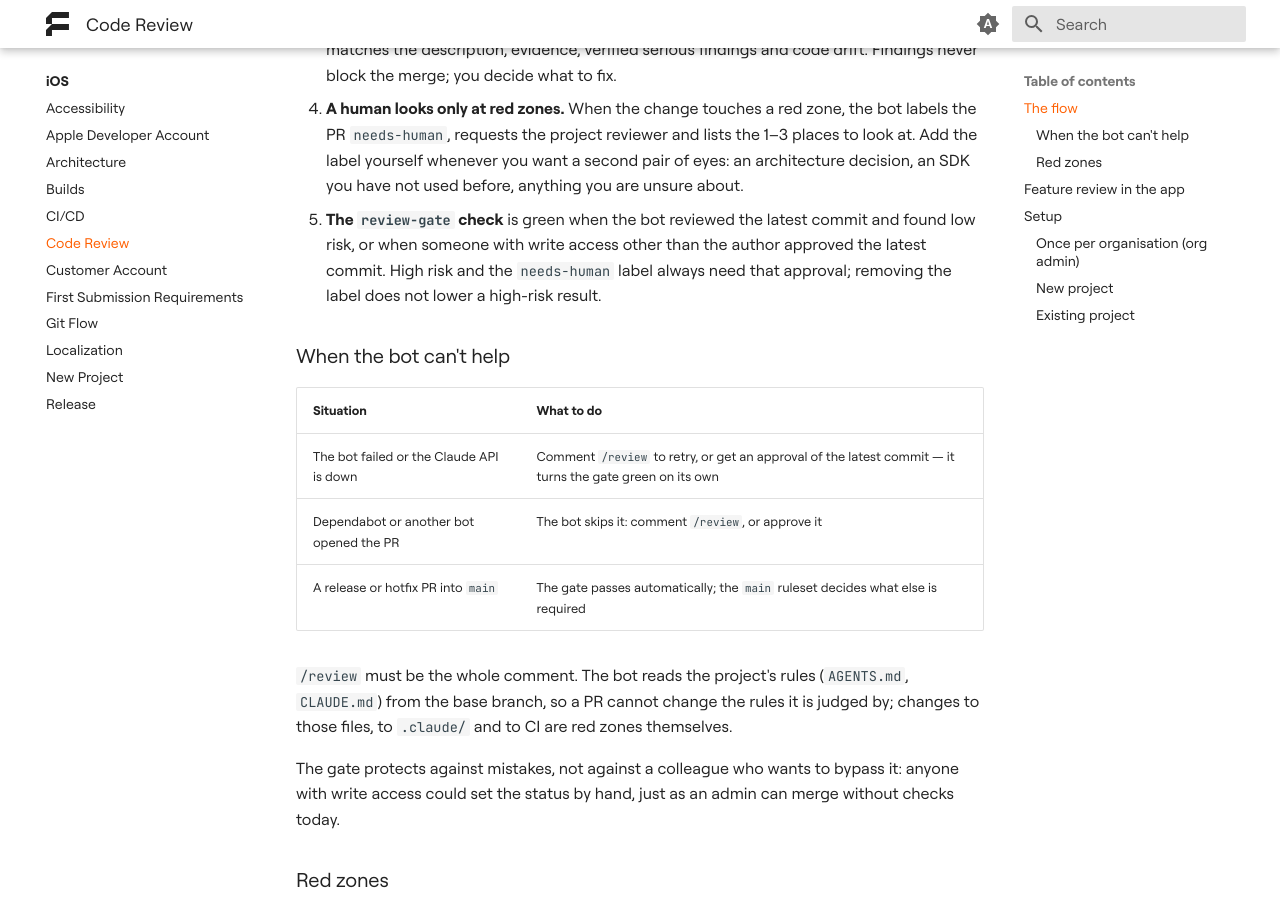
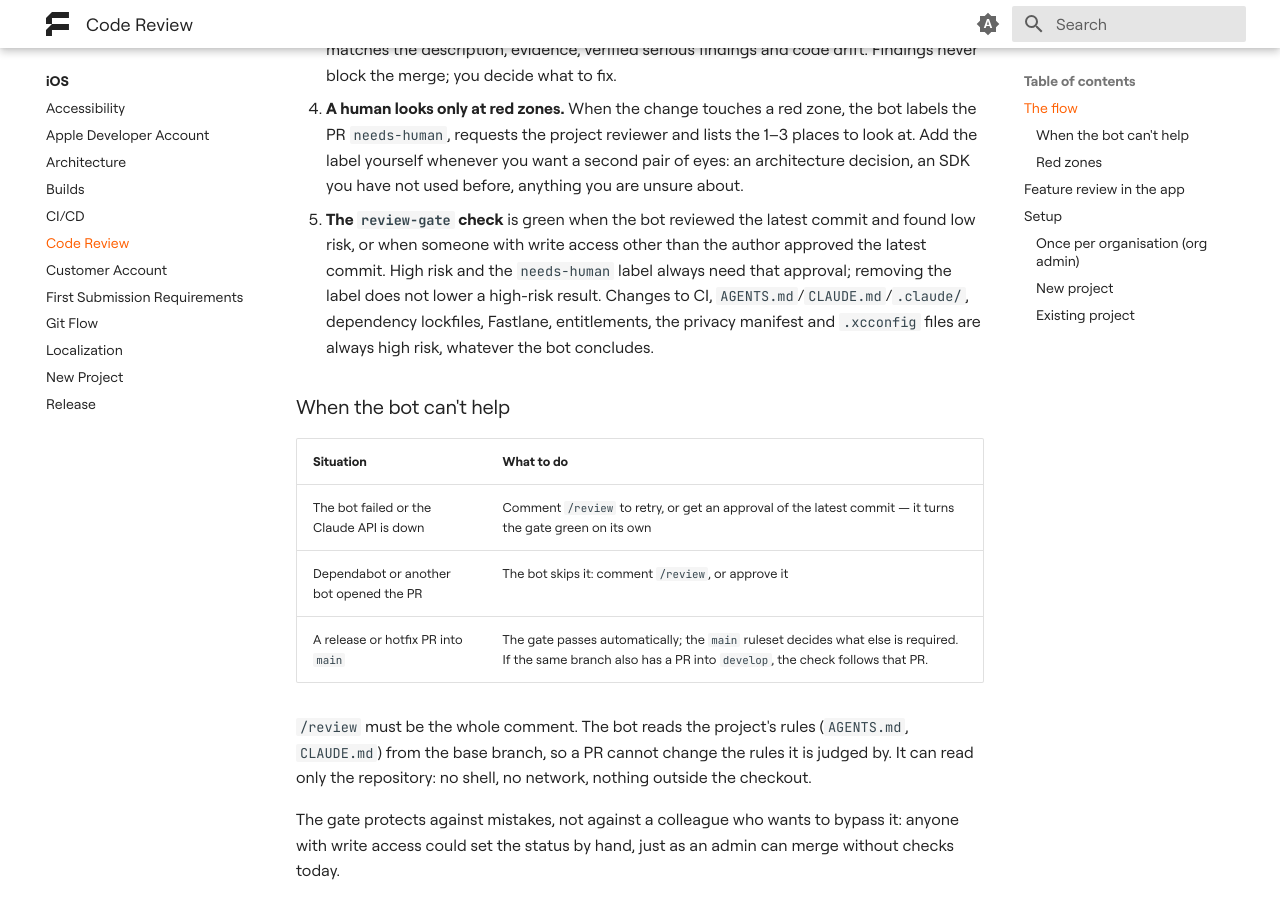
Before and after one commit to futuredapp/Engineering-Handbook, an MkDocs documentation site: the page built from docs/teams/ios/ios_code_review.md, in a window 1280 px wide and 900 px high, scrolled down 580 px. Built offline with MkDocs 1.6.1 and Material for MkDocs 9.7.7, drawn with Linux system fonts in a browser that asks for light colours.

Commit message:
docs(ios): protected paths, hotfix PR pairs and checkout-only reads in code review
Co-Authored-By: Claude Opus 5.5 (1M context) <noreply@anthropic.com>

```diff
--- a/docs/teams/ios/ios_code_review.md
+++ b/docs/teams/ios/ios_code_review.md
@@ -8,7 +8,7 @@ A PR does not need an approval from a colleague. It needs an author who understa
 2. **Every PR carries evidence.** Screenshots or a screen recording for UI changes, a test that fails without the fix for bug fixes, "No behaviour change." for refactors, what and why for config. `/pull-request` writes the `## Evidence` section with you.
 3. **The review bot reviews every push.** When a ready PR into `develop` is opened or updated, the bot runs `/ios-pr-check` and keeps a single comment up to date: risk, whether the diff matches the description, evidence, verified serious findings and code drift. Findings never block the merge; you decide what to fix.
 4. **A human looks only at red zones.** When the change touches a red zone, the bot labels the PR `needs-human`, requests the project reviewer and lists the 1–3 places to look at. Add the label yourself whenever you want a second pair of eyes: an architecture decision, an SDK you have not used before, anything you are unsure about.
-5. **The `review-gate` check** is green when the bot reviewed the latest commit and found low risk, or when someone with write access other than the author approved the latest commit. High risk and the `needs-human` label always need that approval; removing the label does not lower a high-risk result.
+5. **The `review-gate` check** is green when the bot reviewed the latest commit and found low risk, or when someone with write access other than the author approved the latest commit. High risk and the `needs-human` label always need that approval; removing the label does not lower a high-risk result. Changes to CI, `AGENTS.md`/`CLAUDE.md`/`.claude/`, dependency lockfiles, Fastlane, entitlements, the privacy manifest and `.xcconfig` files are always high risk, whatever the bot concludes.
 
 ### When the bot can't help
 
@@ -16,9 +16,9 @@ A PR does not need an approval from a colleague. It needs an author who understa
 |---|---|
 | The bot failed or the Claude API is down | Comment `/review` to retry, or get an approval of the latest commit — it turns the gate green on its own |
 | Dependabot or another bot opened the PR | The bot skips it: comment `/review`, or approve it |
-| A release or hotfix PR into `main` | The gate passes automatically; the `main` ruleset decides what else is required |
+| A release or hotfix PR into `main` | The gate passes automatically; the `main` ruleset decides what else is required. If the same branch also has a PR into `develop`, the check follows that PR. |
 
-`/review` must be the whole comment. The bot reads the project's rules (`AGENTS.md`, `CLAUDE.md`) from the base branch, so a PR cannot change the rules it is judged by; changes to those files, to `.claude/` and to CI are red zones themselves.
+`/review` must be the whole comment. The bot reads the project's rules (`AGENTS.md`, `CLAUDE.md`) from the base branch, so a PR cannot change the rules it is judged by. It can read only the repository: no shell, no network, nothing outside the checkout.
 
 The gate protects against mistakes, not against a colleague who wants to bypass it: anyone with write access could set the status by hand, just as an admin can merge without checks today.
 
```
